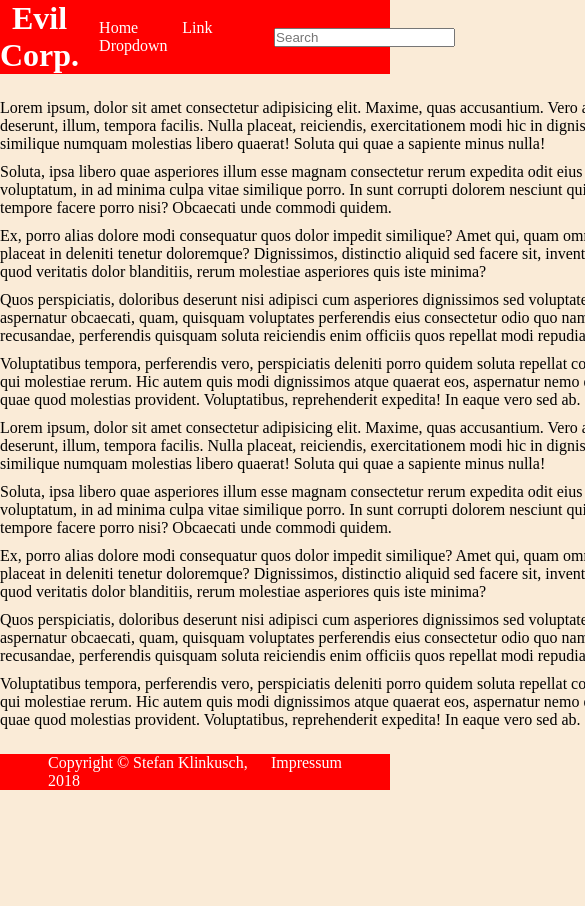
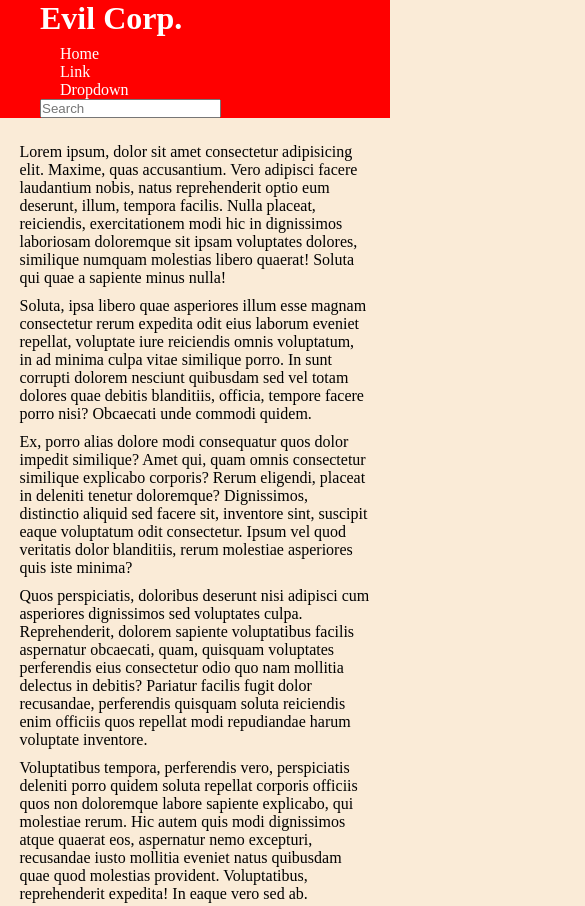
Before and after one commit to sklinkusch/08-mega-menu, a plain HTML site: page index.html in a window 390 px wide. Shown: the top 906 px of the page, 585 px wide, since content can reach past the window. Before the commit the page ends 844 px from the top, so only its background shows below. Drawn offline with Linux system fonts and the light colour scheme.

Commit message:
added tablet version

```diff
--- a/assets/css/styles.css
+++ b/assets/css/styles.css
@@ -24,11 +24,11 @@ header {
   align-items: center;
 }
 header h1 {
-  flex: 0 0 20%;
+  flex: 0 0 12ch;
   text-align: center;
 }
 header nav {
-  flex: 0 0 50%;
+  flex: 0 0 50ch;
 }
 nav li {
   display: inline-block;
@@ -67,7 +67,7 @@ nav .dropdown:hover .dropmenu {
   flex: 0 0 50%;
   background-image: url(../img/photo-1542295520-42801e81eba7.jpeg);
   background-repeat: no-repeat;
-  background-size: contain;
+  background-size: cover;
 }
 .dropmenu li {
   display: block;
@@ -79,7 +79,7 @@ nav .dropdown:hover .dropmenu {
   color: var(--menu-fg);
 }
 main {
-  width: 1000px;
+  width: 750px;
   margin: 0 auto;
   margin-bottom: 25px;
 }
@@ -102,3 +102,57 @@ footer a {
   text-decoration: none;
   color: var(--header-fg);
 }
+@media screen and (max-width: 768px) {
+  main {
+    width: 550px;
+  }
+  header {
+    flex-direction: column;
+    justify-content: flex-start;
+    align-items: flex-start;
+    padding-left: 40px;
+  }
+  header h1 {
+    flex: 0 0 1.4em;
+  }
+  header > nav {
+    flex: 0 0 1.2em;
+  }
+  header > nav > ul > li {
+    display: block;
+  }
+  .dropmenu {
+    position: absolute;
+    top: 6.5rem;
+    left: 20px;
+    width: 85%;
+    background-color: var(--menu-bg);
+  }
+}
+@media screen and (max-width: 567px) {
+  main {
+    width: 90%;
+  }
+  header {
+    flex-direction: column;
+    justify-content: flex-start;
+    align-items: flex-start;
+    padding-left: 40px;
+  }
+  header h1 {
+    flex: 0 0 1.4em;
+  }
+  header > nav {
+    flex: 0 0 1.2em;
+  }
+  header > nav > ul > li {
+    display: block;
+  }
+  .dropmenu {
+    position: absolute;
+    top: 6.5rem;
+    left: 20px;
+    width: 85%;
+    background-color: var(--menu-bg);
+  }
+}
```
